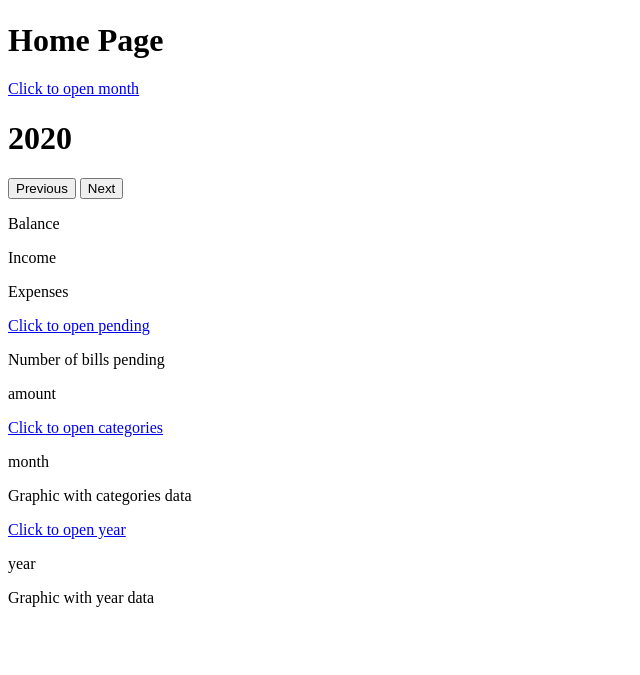
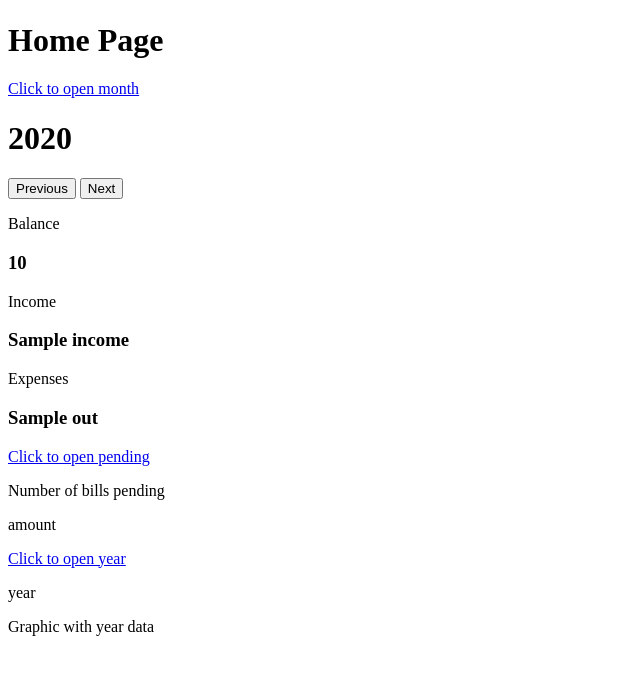
Before and after one commit to jumiranda5/my-budget-flask, a Flask app: template templates/index.html in a window 1280 px wide. Shown: the part 58-733 px from the top of the page, without its empty margins (0-640 px from the left). Run offline with Flask 2, Linux system fonts and the light colour scheme; the template is opened without the code that fills it: most values are stand-ins (such as "Sample title", 1, 10 or a date in 2020); some libraries are stand-ins or nearby versions.

Commit message:
Add month balance to index page

```diff
--- a/app.py
+++ b/app.py
@@ -34,8 +34,13 @@ for row in full_db:
 # Home
 @app.route("/")
 def index():
+    # Get today's date
     date = get_date()
-    return render_template("index.html", date=date)
+
+    # Get month balance
+    balance = get_month_balance(date['year'], date['month'])
+
+    return render_template("index.html", date=date, balance=balance)
 
 
 # Add Transaction
@@ -229,14 +234,7 @@ def month(year, month):
     rows = db.execute("SELECT * from transactions WHERE (year=? AND month=?)", year, month)
 
     # Get transactions balance
-    total = db.execute("SELECT SUM(amount) from transactions WHERE (year=? AND month=?)", year, month)
-    out = db.execute("SELECT SUM(amount) from transactions WHERE (year=? AND month=?) AND (type=?)", year, month, "out")
-    income = db.execute("SELECT SUM(amount) from transactions WHERE (year=? AND month=?) AND (type=?)", year, month, "in")
-    balance = {
-        "total": total[0]['SUM(amount)'],
-        "out": out[0]['SUM(amount)'],
-        "income": income[0]['SUM(amount)']
-    }
+    balance = get_month_balance(year, month)
 
     # Add month transactions and balance to data dict
     data["rows"] = rows
@@ -271,8 +269,20 @@ def year(year):
 
 
 # -------------------------------------------------
-#           Get add / edit form data
+#                    REUSABLE
 # -------------------------------------------------
+
+def get_month_balance(year, month):
+    # Get transactions balance
+    total = db.execute("SELECT SUM(amount) from transactions WHERE (year=? AND month=?)", year, month)
+    out = db.execute("SELECT SUM(amount) from transactions WHERE (year=? AND month=?) AND (type=?)", year, month, "out")
+    income = db.execute("SELECT SUM(amount) from transactions WHERE (year=? AND month=?) AND (type=?)", year, month, "in")
+    balance = {
+        "total": total[0]['SUM(amount)'],
+        "out": out[0]['SUM(amount)'],
+        "income": income[0]['SUM(amount)']
+    }
+    return balance
 
 def get_transaction_form_data():
     # Form data
--- a/templates/index.html
+++ b/templates/index.html
@@ -16,8 +16,11 @@
         <button id="prev" type="button">Previous</button>
         <button id="next" type="button">Next</button>
         <p>Balance</p>
+        <h3>{{balance.total}}</h3>
         <p>Income</p>
+        <h3>{{balance.income}}</h3>
         <p>Expenses</p>
+        <h3>{{balance.out}}</h3>
     </div>
 
     <!-- Pending -->
@@ -25,13 +28,6 @@
         <a href="/pending">Click to open pending</a>
         <p>Number of bills pending</p>
         <p>amount</p>
-    </div>
-
-    <!-- Category -->
-    <div>
-        <a href="/categories/{{date.year}}/{{date.month}}">Click to open categories</a>
-        <p>month</p>
-        <p>Graphic with categories data</p>
     </div>
 
     <!-- Year -->
```
